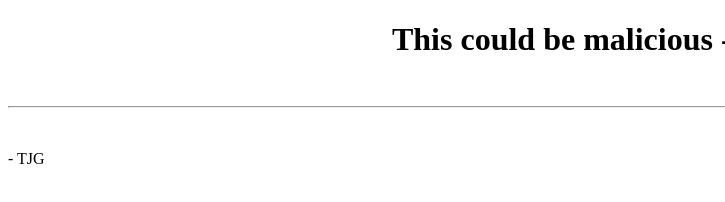
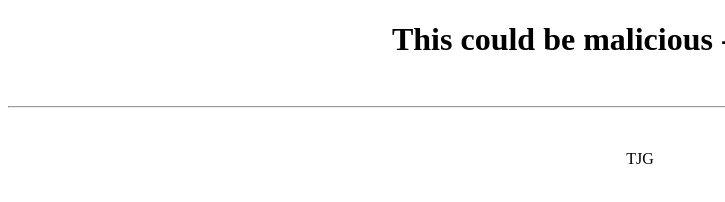
Before and after one commit to tjgerot/tjgerot.github.io, a plain HTML site: page index.html in a window 1280 px wide. Shown: the full height of the page, 0-725 px from the left. Drawn offline with Linux system fonts and the light colour scheme.

Commit message:
Removed hypen; centered sig

```diff
--- a/index.html
+++ b/index.html
@@ -1 +1 @@
-<!DOCTYPE html><html><head><title>Fake Attack Demo</title></head><body><h1 style="text-align:center;">This could be malicious - but it isn't.</h1><br><hr><br><p>- TJG</p></body></html>
+<!DOCTYPE html><html><head><title>Fake Attack Demo</title></head><body><h1 style="text-align:center;">This could be malicious - but it isn't.</h1><br><hr><br><p style="text-align:center;">TJG</p></body></html>
```
